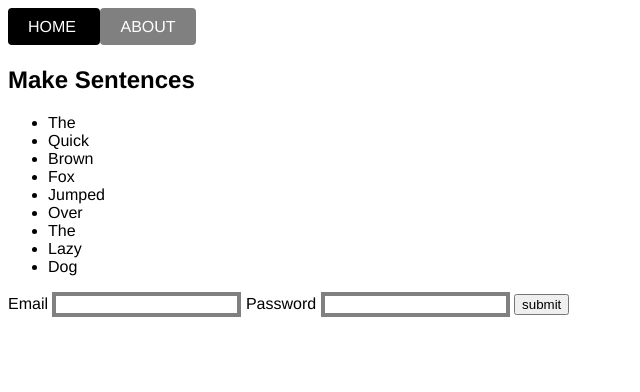
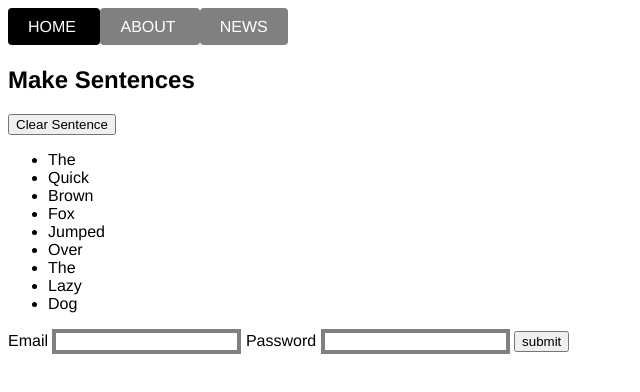
Before and after one commit to tiy-sat/2.4-lecture-events, a plain HTML site: page index.html in a window 1280 px wide. Both pictures are taken after a click on the link "HOME". Shown: the whole page, without its empty margins (0-640 px from the left). Drawn offline with Linux system fonts and the light colour scheme.

Commit message:
Completed @todo for adjusting 'clicked' link

```diff
--- a/index.html
+++ b/index.html
@@ -15,11 +15,15 @@
         <a class="link" href="#">
           About
         </a>
+        <a class="link" href="#">
+          News
+        </a>
       </nav>
     </header>
 
     <main>
       <h2>Make Sentences</h2>
+      <button class="sentence--clear" type="button" name="clear-sentence">Clear Sentence</button>
       <ul class="words">
         <li class="word">The</li>
         <li class="word">Quick</li>
--- a/javascripts/main.js
+++ b/javascripts/main.js
@@ -15,18 +15,16 @@ document.addEventListener("DOMContentLoaded", function(){
       // only happens for the button thats clicked
       //  WHEN it is clicked
       var clickedLink = e.target;
-      clickedLink.className = "link link--clicked";
       // console.log(clickedLink.className === "link");
-      // @TODO: Create a function that loops through
-      //   all links to replace classes
-      //
-      // if(clickedLink.className === "link"){
-      //   // the link is just a regular link
-      //   clickedLink.className = "link link--clicked";
-      // }else {
-      //   // the link is link and clicked
-      //   clickedLink.className = "link";
-      // }
+      linksArray.forEach(function(link){
+        // @TODO: Create a function that loops through
+        //   all links to replace classes
+        //
+        // Making all links just the link class
+        link.className = "link"
+        // Setting the currently clicked link as --clicked
+        clickedLink.className = "link link--clicked";
+      });
     });  // closes event listener anon function
   }); // Ends for loop around links
 
@@ -34,6 +32,7 @@ document.addEventListener("DOMContentLoaded", function(){
   // function
   var wordElements = document.querySelectorAll(".word");
   var paragraphElement = document.querySelector(".sentence");
+  var clearSentenceElement = document.querySelector('.sentence--clear');
 
   wordElements.forEach(function(wordElement){
     // wordElement argument represents each
@@ -50,6 +49,12 @@ document.addEventListener("DOMContentLoaded", function(){
       paragraphElement.textContent += word + " ";
     });
   });
+
+  clearSentenceElement.addEventListener("click", function(e){
+    // clear out the sentence
+    paragraphElement.textContent = "";
+  });
+
 
   var signInFormElement = document.querySelector(".signIn__form");
   // Selecting all input elements NOT with type of submit
```
